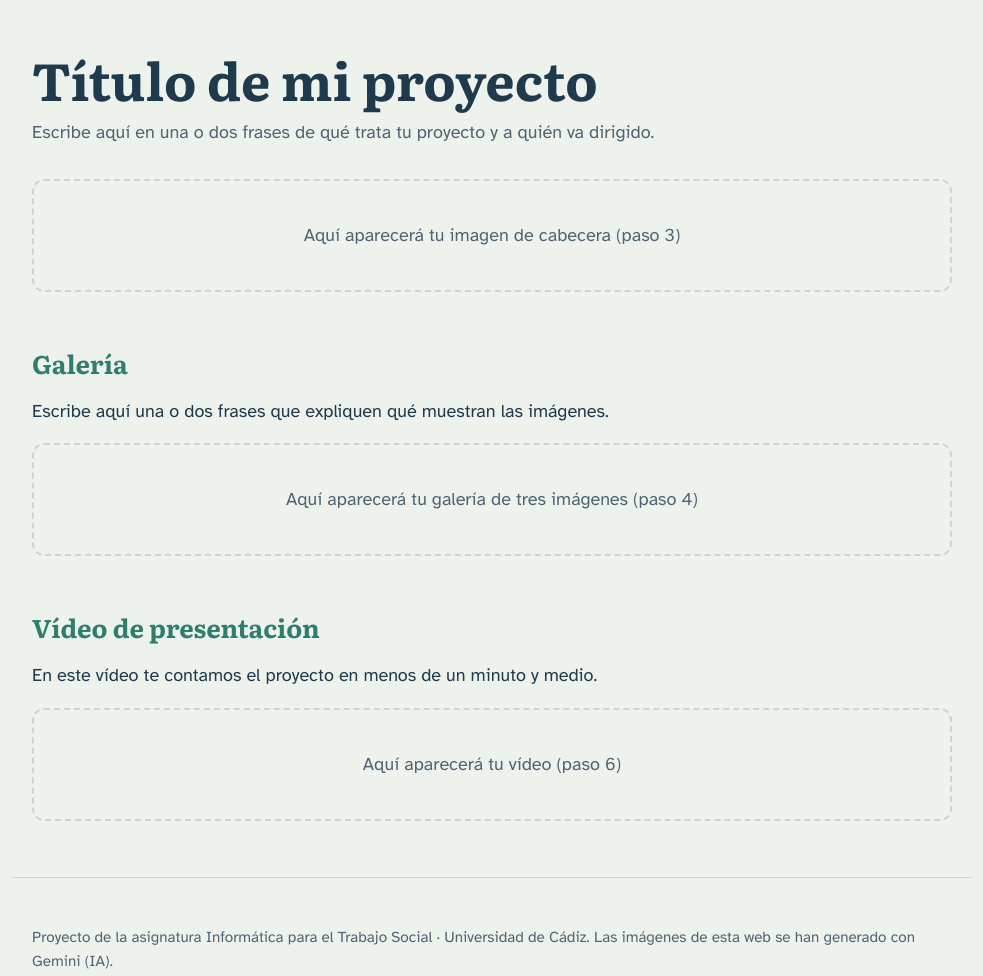
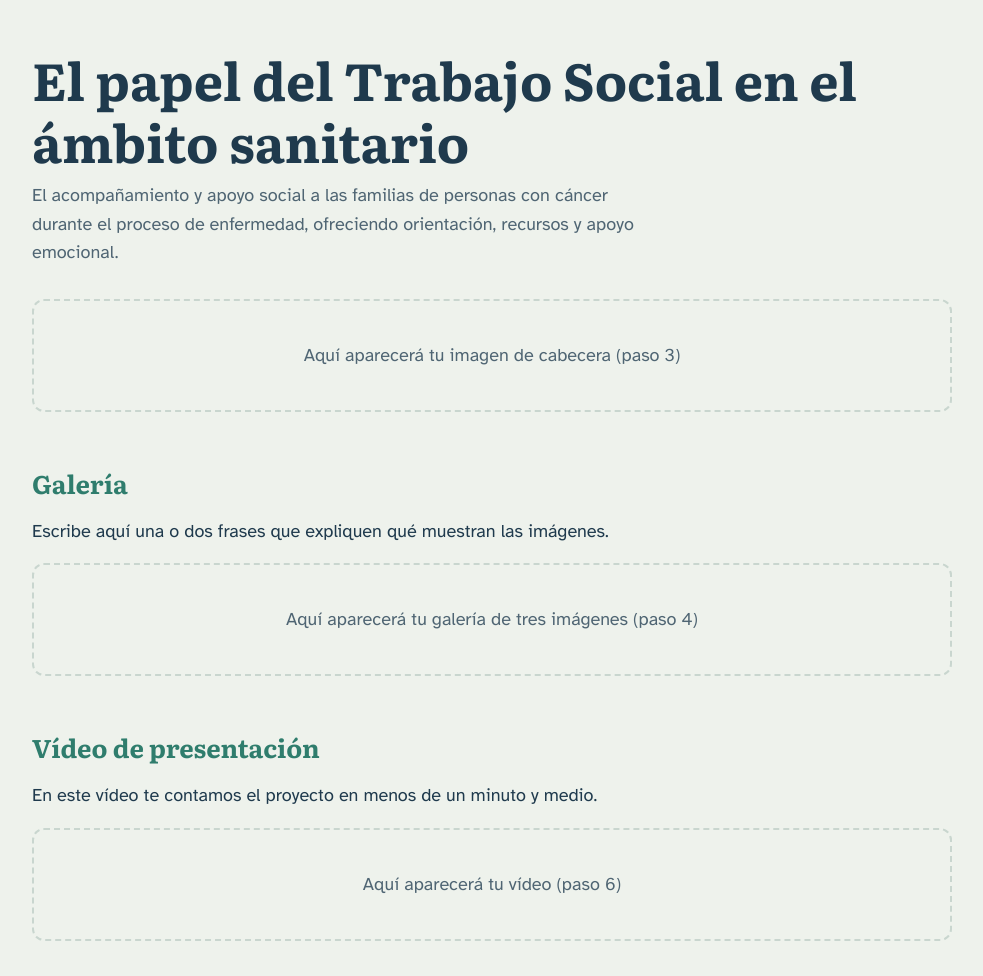
Before and after one commit to mariamartinezara-lgtm/practica-imagen, a plain HTML site: page index.html in a window 1280 px wide. Shown: the top 976 px of the page, without its empty margins (148-1131 px from the left). Drawn offline with Linux system fonts and the light colour scheme.

Commit message:
añade titulo y subtitulo

```diff
--- a/index.html
+++ b/index.html
@@ -4,7 +4,7 @@
   <meta charset="UTF-8">
   <meta name="viewport" content="width=device-width, initial-scale=1">
   <!-- Cambia este título por el de tu proyecto -->
-  <title>Título de mi proyecto</title>
+  <title>Trabajo Social y cáncer</title>
   <link rel="preconnect" href="https://fonts.googleapis.com">
   <link rel="preconnect" href="https://fonts.gstatic.com" crossorigin>
   <link href="https://fonts.googleapis.com/css2?family=Atkinson+Hyperlegible:wght@400;700&family=Literata:opsz,wght@7..72,500;7..72,700&display=swap" rel="stylesheet">
@@ -144,8 +144,8 @@
 
   <header>
     <!-- Cambia este título por el de tu proyecto -->
-    <h1>Título de mi proyecto</h1>
-    <p class="subtitulo">Escribe aquí en una o dos frases de qué trata tu proyecto y a quién va dirigido.</p>
+    <h1>El papel del Trabajo Social en el ámbito sanitario</h1>
+    <p class="subtitulo">El acompañamiento y apoyo social a las familias de personas con cáncer durante el proceso de enfermedad, ofreciendo orientación, recursos y apoyo emocional.</p>
 
     <div class="zona" data-aviso="Aquí aparecerá tu imagen de cabecera (paso 3)">
       <!-- PASO 3: CABECERA ============================ INICIO -->
```
